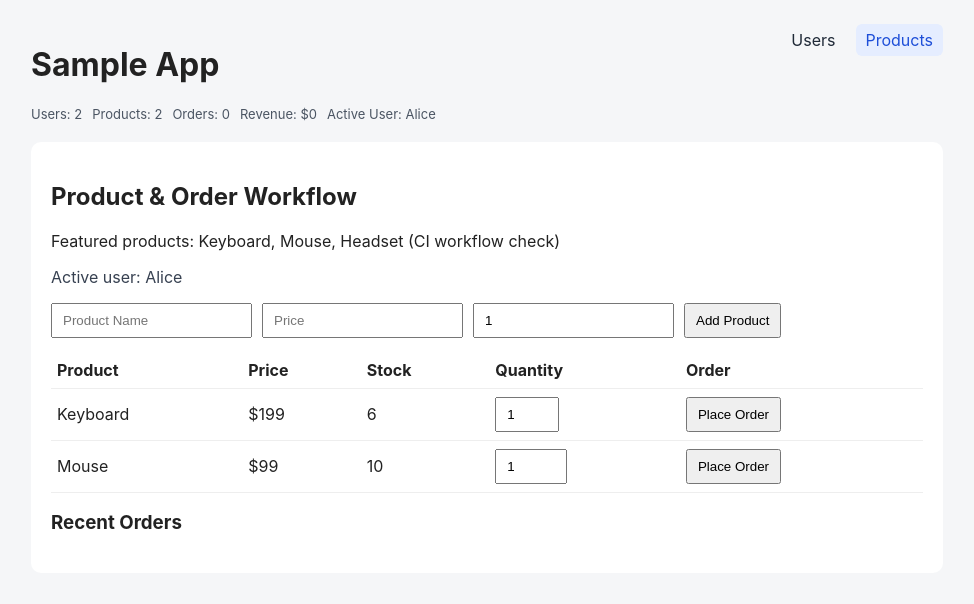
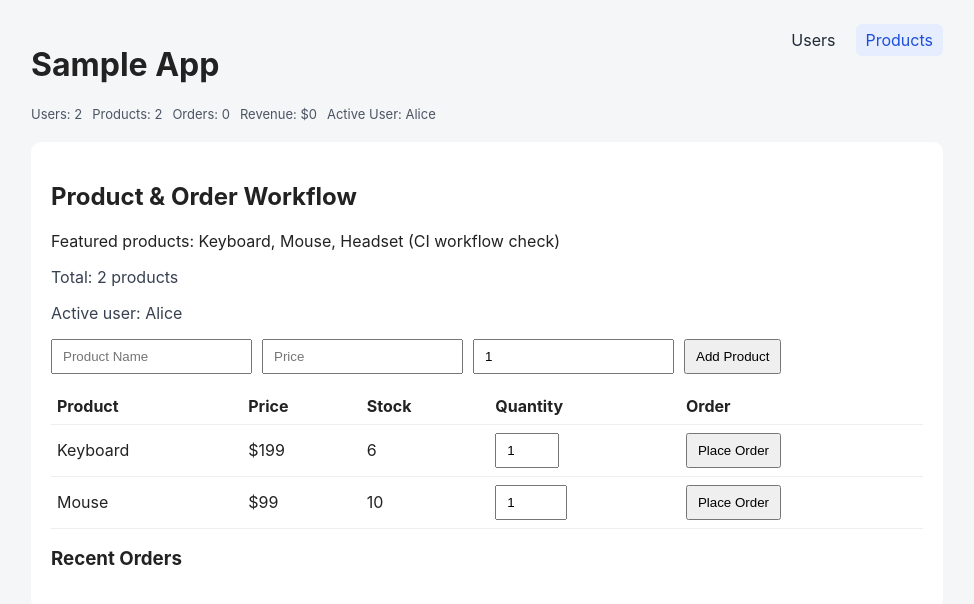
Before and after one commit to uestcheng/sample-app, a React (Vite) app: page /products in a window 1280 px wide. Shown: the top 604 px of the page, without its empty margins (153-1127 px from the left). Built offline with nearby package versions, Linux system fonts and the light colour scheme.

Commit message:
Change products

```diff
--- a/src/pages/ProductsPage.jsx
+++ b/src/pages/ProductsPage.jsx
@@ -36,8 +36,7 @@ export default function ProductsPage({ products, orders, activeUser, onAddProduc
   return (
     <section data-testid="products-page">
       <h2>Product & Order Workflow</h2>
-      <p data-testid="products-page-note">Featured products: Keyboard, Mouse, Headset (CI workflow check)</p>
-      <p className="hint">Active user: {activeUser ? activeUser.name : 'Not selected'}</p>
+      <p data-testid="products-page-note">Featured products: Keyboard, Mouse, Headset (CI workflow check)</p>      <p data-testid="product-count" className="hint">Total: {products.length} products</p>      <p className="hint">Active user: {activeUser ? activeUser.name : 'Not selected'}</p>
       <form onSubmit={add} className="form" data-testid="product-form">
         <input
           data-testid="product-name-input"
```
